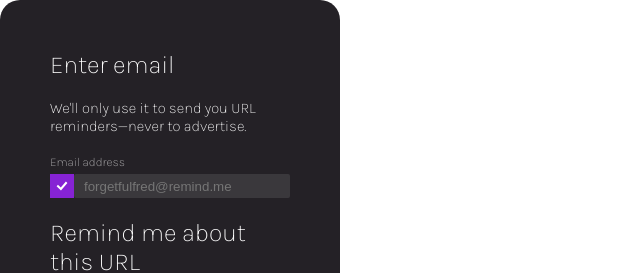
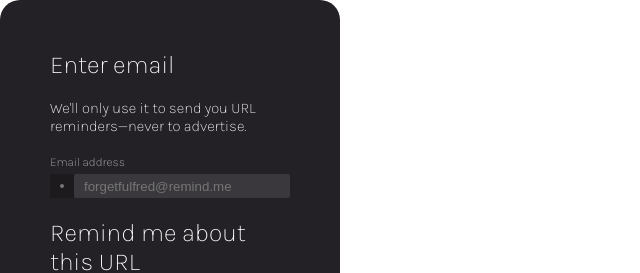
Before and after one commit to Matt-Hulme/Remind.Me, a React (Vite) app: page / in a window 1280 px wide. Shown: the top 273 px of the page, without its empty margins (0-640 px from the left). Built offline with nearby package versions, Linux system fonts and the light colour scheme.

Commit message:
isEmailTextBoxEmpty Fixed!!

```diff
--- a/src/components/Fields/EmailCaptureField.jsx
+++ b/src/components/Fields/EmailCaptureField.jsx
@@ -9,7 +9,7 @@ export default function EmailCaptureField({ onEmailChange, isValidEmail, isEmail
         <Checkbox passFail={isValidEmail} isTextboxEmpty={isEmailTextboxEmpty} />
         <label htmlFor="EmailCaptureTextBox"></label>
         <input
-          className={`EmailCaptureTextBox ${isValidEmail ? '' : 'invalid'}`}
+          className="EmailCaptureTextBox"
           type="text"
           id="EmailCaptureTextBox"
           placeholder="forgetfulfred@remind.me"
--- a/src/components/Pages/MainPageNew.jsx
+++ b/src/components/Pages/MainPageNew.jsx
@@ -42,7 +42,7 @@ export default function MainPage() {
     const newEmail = event.target.value;
     setEmail(newEmail);
     setIsValidEmail(emailRegex.test(newEmail));
-    setIsEmailTextboxEmpty(newEmail.trim() === '');
+    setIsEmailTextboxEmpty(false);
   }
 
 
@@ -82,7 +82,7 @@ export default function MainPage() {
           <EmailCaptureField
             onEmailChange={handleEmailChange}
             isValidEmail={isValidEmail}
-            isTextboxEmpty={isEmailTextboxEmpty}
+            isEmailTextboxEmpty={isEmailTextboxEmpty}
             onSubmit={handleSubmit}
           />
           <h1 className="Mainh1">Remind me about this URL</h1>
```
